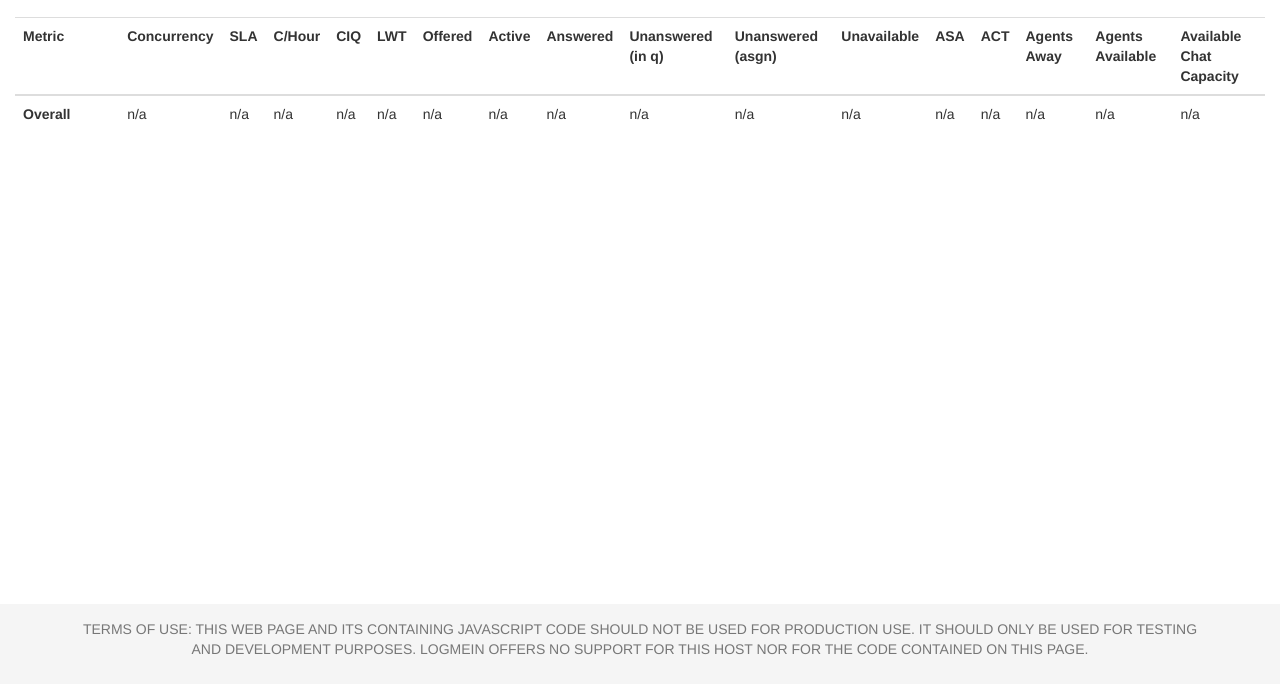
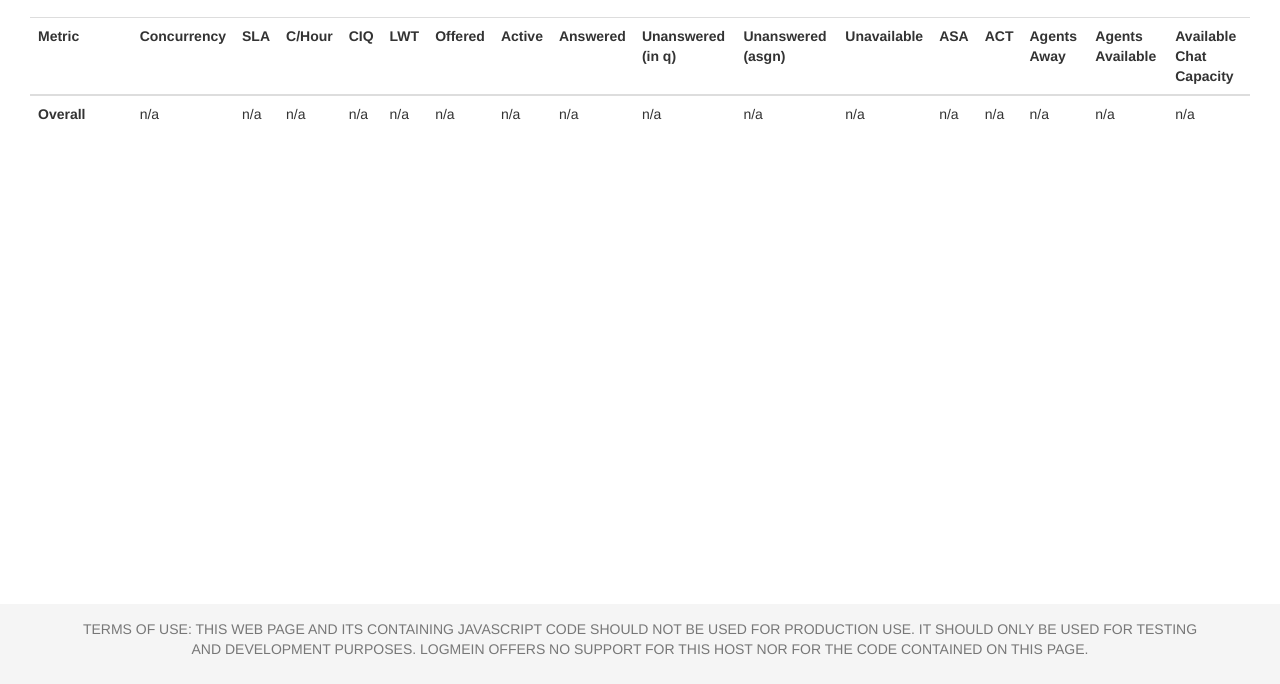
Before and after one commit to mmkerai/dashboard2, a website: page dashboard.html in a window 1280 px wide. Shown: the part 116-800 px from the top of the page. Drawn offline with nearby package versions, Linux system fonts and the light colour scheme; no server answers.

Commit message:
updated dirname;

```diff
--- a/dashboard.html
+++ b/dashboard.html
@@ -22,7 +22,7 @@
 <div class="wrapper col-xs-12">
 	<div class="col-xs-3">
 		<div class="g-signin2" width="300" data-onsuccess="onSignIn" data-theme="dark" data-longtitle="true"></div>
-		</div>
+	</div>
 	<div id="g-signout" class="col-xs-4">
 		<a href="#" class="btn btn-success" onClick="signOut();">Sign Out</a>
 		<img id="gprofile-image" class="img-circle" width="48" height="48" alt="Profile Image">
@@ -32,8 +32,7 @@
 		<p id="error"></p>
 		<p id="status"></p>
 	</div>
-	<p></p>
-<!--	<div class="form-horizontal col-xs-9 col-xs-offset-3">-->
+	<div class="form-horizontal col-xs-12">
 	<table id="topTable" class="table">
 	  <thead>
 	    <colgroup>
@@ -81,7 +80,7 @@
 	  </tbody>
 	</table>
 	</div>
-
+</div>
 <footer class="footer">
 	<div class="container">
 		<p class="text-muted text-center">TERMS OF USE: THIS WEB PAGE AND ITS CONTAINING JAVASCRIPT CODE SHOULD NOT BE USED FOR
```
